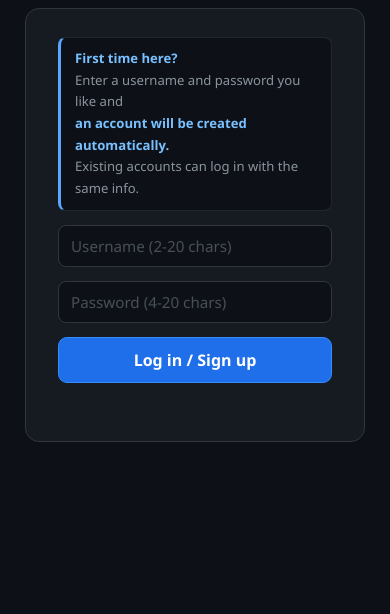
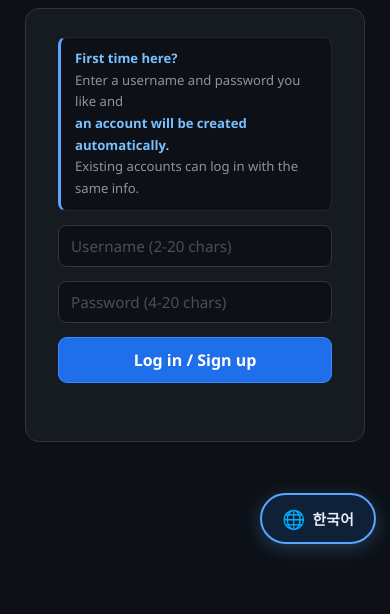
Before and after one commit to YeomBoSeong/GridCross, a website: page territory_game_online.html in a window 390 px wide. Shown: the part 230-844 px from the top of the page. Drawn offline with Linux system fonts and the light colour scheme.

Commit message:
style: 언어 토글 버튼을 우측 하단으로 이동하고 크기 확대
버튼을 더 크게(패딩/폰트/아이콘 확대) 만들고 우측 하단 고정으로 변경.
화면 하단 콘텐츠(뒤로가기 버튼 등)와 겹치지 않도록 body 하단 여백을
넉넉히 늘림 (모바일은 더 크게).

```diff
--- a/territory_game_online.html
+++ b/territory_game_online.html
@@ -32,7 +32,7 @@
 body{
     font-family:'Malgun Gothic','Segoe UI',sans-serif;
     background:var(--bg); color:var(--text);
-    min-height:100vh; padding:60px 16px 60px;
+    min-height:100vh; padding:24px 16px 110px;
     display:flex; flex-direction:column; align-items:center;
     overflow-x:hidden;
 }
@@ -372,14 +372,17 @@ body{
     vertical-align:middle;margin-right:6px;}
 
 /* language toggle */
-#lang-toggle{position:fixed;top:12px;left:50%;transform:translateX(-50%);z-index:300;
-    padding:8px 18px;border-radius:20px;display:flex;align-items:center;gap:6px;
-    border:1.5px solid var(--blue);background:rgba(31,111,235,.14);color:var(--text);
-    font-size:.86rem;font-weight:700;cursor:pointer;letter-spacing:.3px;font-family:inherit;
-    box-shadow:0 2px 10px rgba(88,166,255,.18);transition:background .15s,transform .1s;}
-#lang-toggle:hover{background:rgba(31,111,235,.28);}
-#lang-toggle:active{transform:translateX(-50%) scale(.96);}
-@media(max-width:540px){#lang-toggle{top:8px;padding:6px 14px;font-size:.78rem;gap:4px;}}
+#lang-toggle{position:fixed;bottom:22px;right:22px;z-index:300;
+    padding:14px 26px;border-radius:28px;display:flex;align-items:center;gap:9px;
+    border:2px solid var(--blue);background:rgba(31,111,235,.16);color:var(--text);
+    font-size:1.05rem;font-weight:700;cursor:pointer;letter-spacing:.3px;font-family:inherit;
+    box-shadow:0 4px 18px rgba(88,166,255,.28);transition:background .15s,transform .1s;}
+#lang-toggle span:first-child{font-size:1.3rem;}
+#lang-toggle:hover{background:rgba(31,111,235,.3);transform:scale(1.04);}
+#lang-toggle:active{transform:scale(.96);}
+@media(max-width:540px){#lang-toggle{bottom:70px;right:14px;padding:11px 20px;font-size:.92rem;gap:7px;}
+    #lang-toggle span:first-child{font-size:1.15rem;}
+    body{padding-bottom:150px;}}
 
 /* 광고 반응형 */
 .ad-desktop-left,.ad-desktop-right{display:none;position:fixed;top:50%;transform:translateY(-50%);z-index:10;}
```
